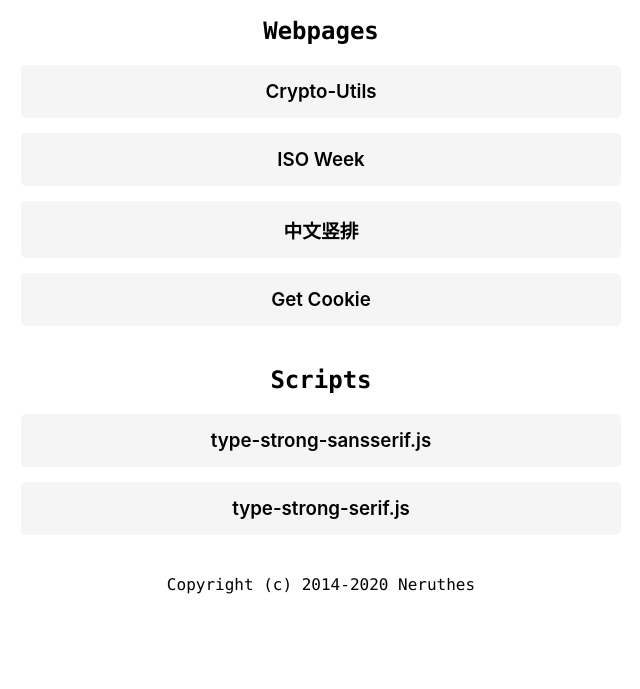
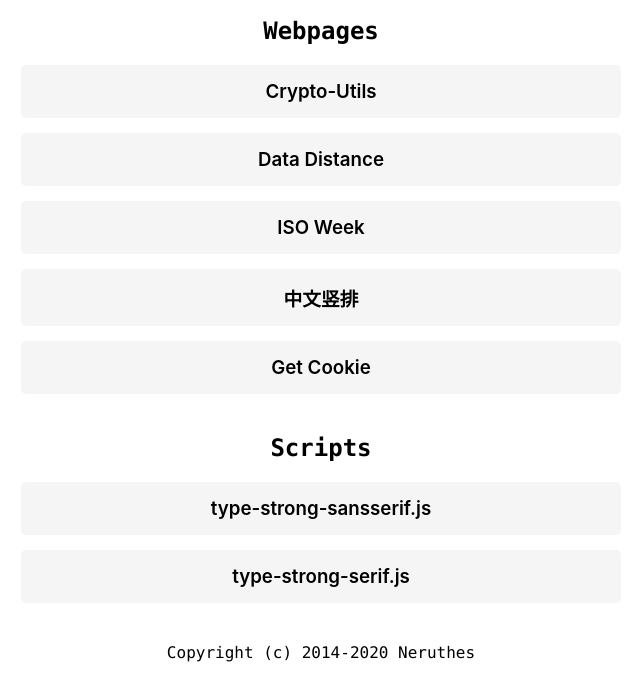
Before and after one commit to neruthes/jsu, a plain HTML site: page index.html in a window 1280 px wide. Shown: the part 111-800 px from the top of the page, without its empty margins (319-959 px from the left). Drawn offline with Linux system fonts and the light colour scheme; a web font is replaced by a local one.

Commit message:
Regular update: 2020-03-07 07:35:45 UTC

```diff
--- a/index.html
+++ b/index.html
@@ -96,6 +96,7 @@
                             title: 'Webpages',
                             data: [
                                 ['crypto-utils/','Crypto-Utils'],
+                                ['jsu/u/date-distance/','Data Distance'],
                                 ['jsu/u/iso-week/','ISO Week'],
                                 ['jsu/u/zh-vertical/','中文竖排'],
                                 ['get-cookie/','Get Cookie']
```
